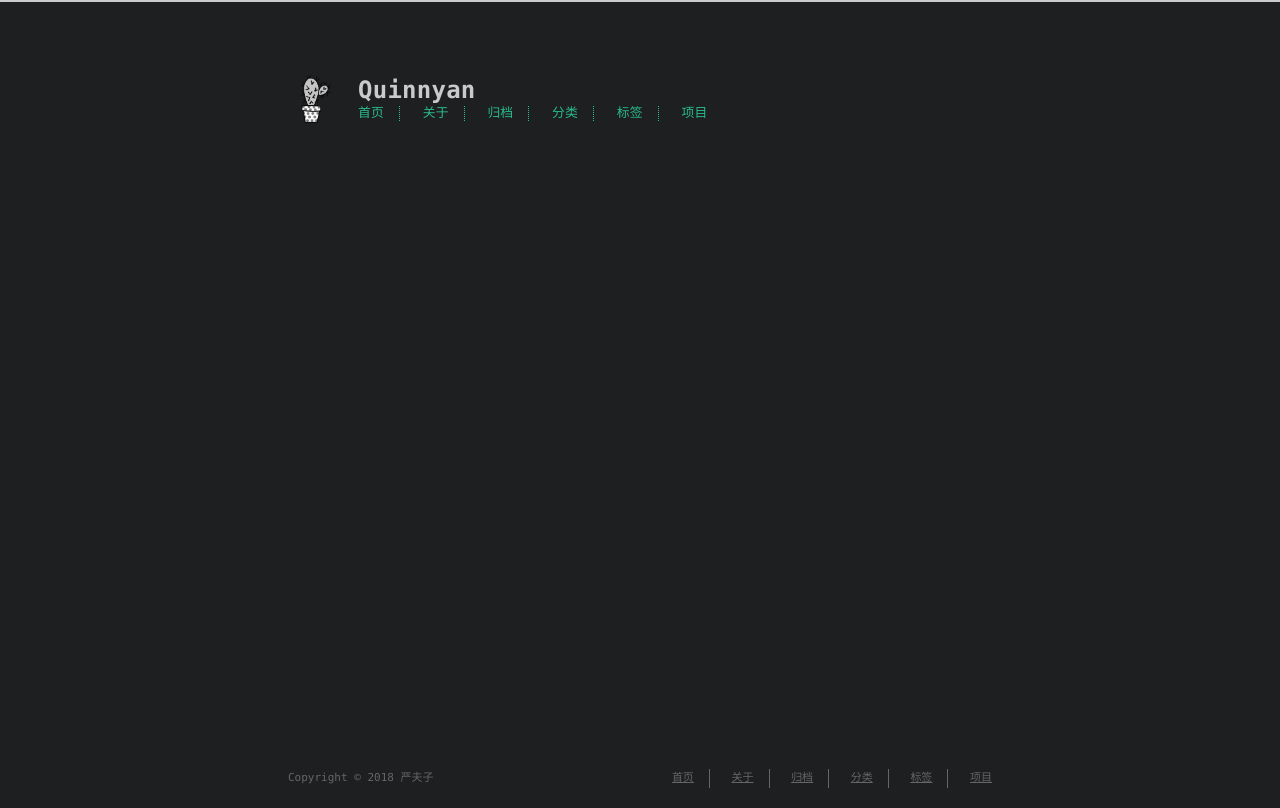
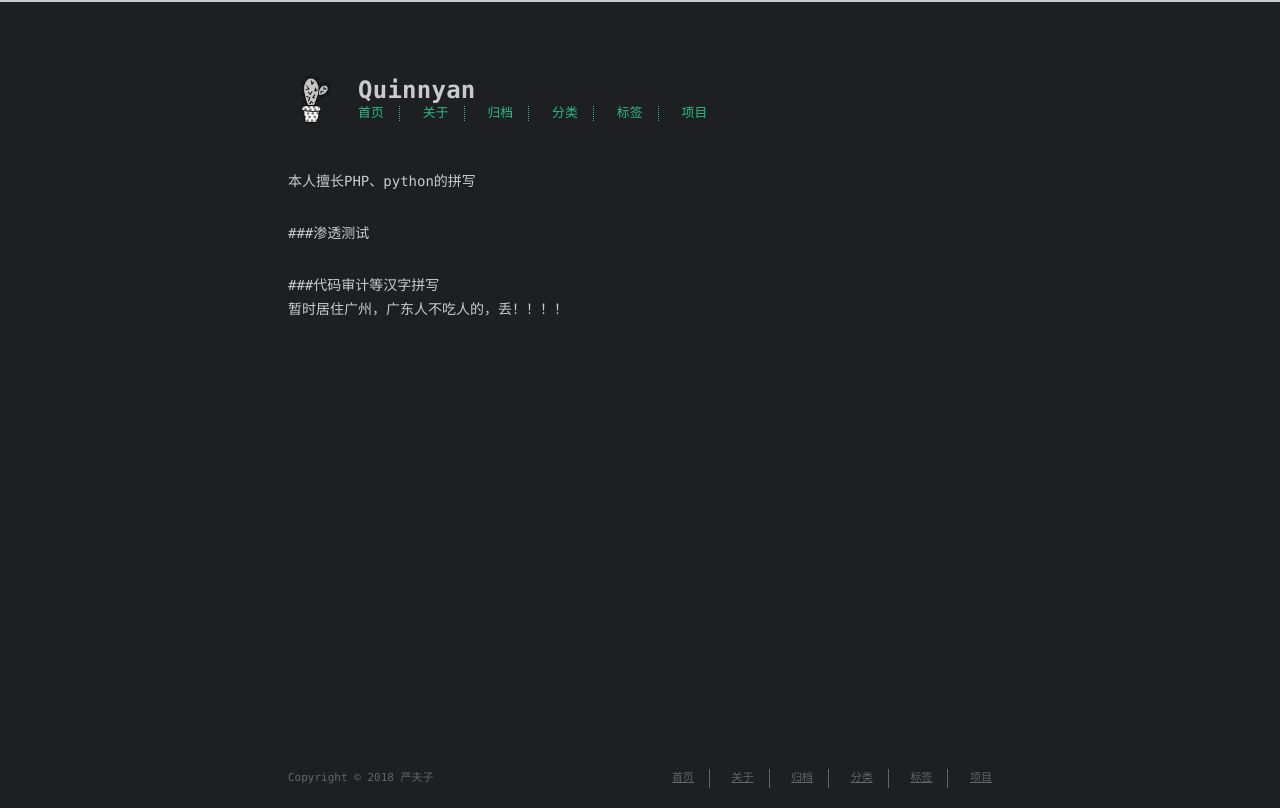
Before and after one commit to Quinn-Yan/Quinn-Yan.github.io, a plain HTML site: page about/index.html in a window 1280 px wide. Drawn offline with Linux system fonts and the light colour scheme; a web font is replaced by a local one.

Commit message:
Site updated: 2018-11-10 14:50:12

```diff
--- a/about/index.html
+++ b/about/index.html
@@ -6,17 +6,17 @@
     <meta http-equiv="X-UA-Compatible" content="IE=edge">
     <meta name="HandheldFriendly" content="True">
     <meta name="viewport" content="width=device-width, initial-scale=1, maximum-scale=1">
-    <meta name="description" content="一个悠哉的安全佬（我是个渣渣）">
+    <meta name="description" content="本人擅长PHP、python的拼写 ###渗透测试 ###代码审计等汉字拼写暂时居住广州，广东人不吃人的，丢！！！！">
 <meta property="og:type" content="website">
-<meta property="og:title" content="about">
+<meta property="og:title" content="一枚渗透测、代码审计、kalilinux的渣渣">
 <meta property="og:url" content="http://www.quinnyan.top/about/index.html">
 <meta property="og:site_name" content="Quinnyan">
-<meta property="og:description" content="一个悠哉的安全佬（我是个渣渣）">
+<meta property="og:description" content="本人擅长PHP、python的拼写 ###渗透测试 ###代码审计等汉字拼写暂时居住广州，广东人不吃人的，丢！！！！">
 <meta property="og:locale" content="zh-CN">
-<meta property="og:updated_time" content="2018-11-10T06:31:11.833Z">
+<meta property="og:updated_time" content="2018-11-10T06:50:05.704Z">
 <meta name="twitter:card" content="summary">
-<meta name="twitter:title" content="about">
-<meta name="twitter:description" content="一个悠哉的安全佬（我是个渣渣）">
+<meta name="twitter:title" content="一枚渗透测、代码审计、kalilinux的渣渣">
+<meta name="twitter:description" content="本人擅长PHP、python的拼写 ###渗透测试 ###代码审计等汉字拼写暂时居住广州，广东人不吃人的，丢！！！！">
 
 
 
@@ -36,7 +36,7 @@
 
 
     <!-- title -->
-    <title>about</title>
+    <title>一枚渗透测、代码审计、kalilinux的渣渣</title>
     <!-- styles -->
     <link rel="stylesheet" href="/css/style.css">
     <!-- persian styles -->
@@ -91,6 +91,9 @@
 
   <div class="content" itemprop="articleBody">
 
+          <p>本人擅长PHP、python的拼写</p>
+<p>###渗透测试</p>
+<p>###代码审计等汉字拼写<br>暂时居住广州，广东人不吃人的，丢！！！！</p>
 
 
   </div>
```
Also changed, not shown: index.html (+1 -1 lines).
